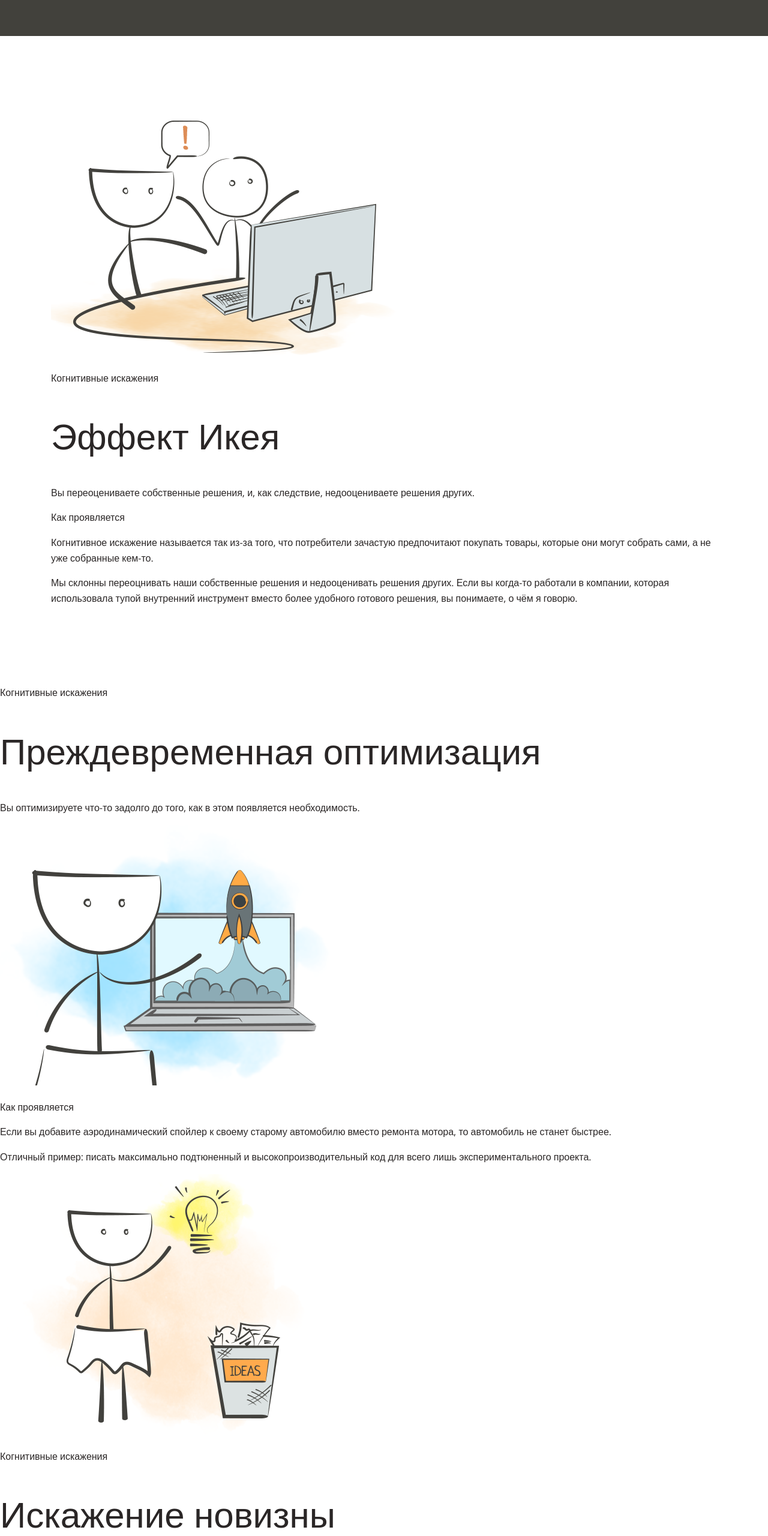
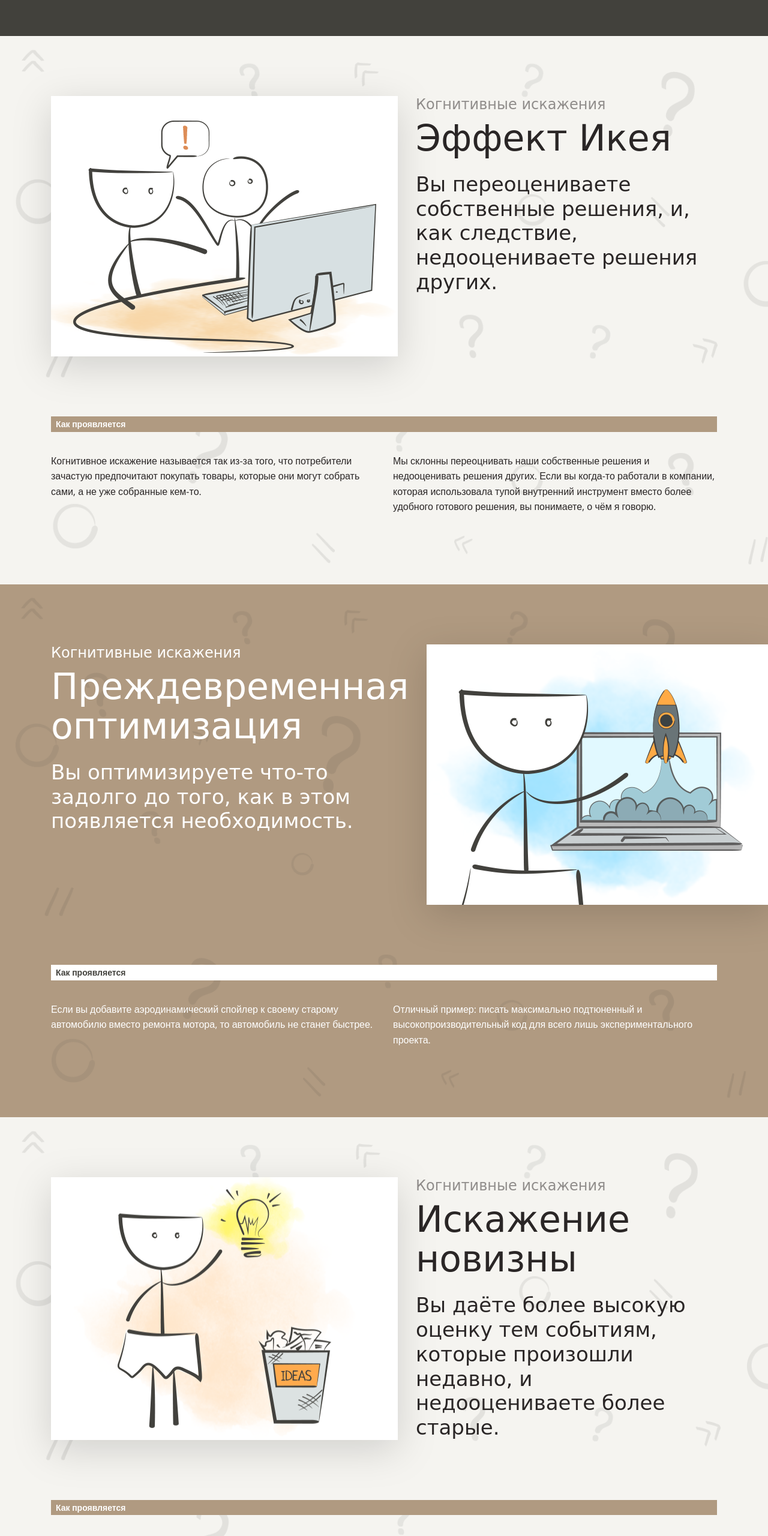
Before and after one commit to malevka/layout-designer-project-lvl1, a website: page src/index.html in a window 1280 px wide. Shown: the part 2766-5326 px from the top of the page at 60% size. Drawn offline with nearby package versions, Linux system fonts and the light colour scheme; a web font is replaced by a local one.

Commit message:
add sections
* add markup for sections
* add styles for sections

```diff
--- a/src/index.html
+++ b/src/index.html
@@ -10,7 +10,7 @@
     <link href="https://fonts.googleapis.com/css2?family=Neucha&display=swap" rel="stylesheet">
 </head>
 <body class="font-main bg-white">
-        <header class="bg bg-light pos-r">
+        <header class="pos-r bg bg-light">
             <section class="container pos-r">
                 <h1 class="font-header hdr-72 h-425 m-0"><span class="txt-primary">Когнитивные<br> искажения</span><br> в программировании</h1>
                 <img class="logo" src="images/main.png" alt="A pic of developer with laptop">
@@ -29,7 +29,7 @@
             <article class="container ta-c">
                 <h2 class="font-header hdr-60 mt-0 mb-30">Чтоже это такое,<br> <span class="txt-primary">когнитивные искажения?</span></h2>
                 <p class="mb-30">Что такое когнитивные искажения. Petrovna Channel</p>
-                <iframe class="video m-a" width="919" height="569" src="https://www.youtube.com/embed/jie9AizBqss" frameborder="0" allowfullscreen></iframe>
+                <iframe class="video shadow m-a" width="919" height="569" src="https://www.youtube.com/embed/jie9AizBqss" frameborder="0" allowfullscreen></iframe>
             </article>
         </section>
         <section id="cognitive-biases" class="bg-primary-dark">
@@ -64,59 +64,89 @@
             </div>
             </article>
         </section>
-        <section class="bg">
-            <article id="ikea-effect" class="container">
-                <img src="images/1.png" alt="Senior developer teaches junior developer">
-                <p>Когнитивные искажения</p>
-                <h2 class="hdr-60">Эффект Икея</h2>
-                <p>Вы переоцениваете собственные решения, и, как следствие, недооцениваете решения других.</p>
-                <p>Как проявляется</p>
-                <p>Когнитивное искажение называется так из-за того, что потребители зачастую предпочитают покупать товары, которые они могут собрать сами, а не уже собранные кем-то.</p>
-                <p>Мы склонны переоцнивать наши собственные решения и недооценивать решения других. Если вы когда-то работали в компании, которая использовала тупой внутренний инструмент вместо более удобного готового решения, вы понимаете, о чём я говорю.</p>
+        <section class="pos-r bg bg-light">
+            <article id="ikea-effect" class="container pos-r">
+                <div class="d-flex">
+                    <img src="images/1.png" alt="Senior developer teaches junior developer" class="col mr-30 shadow">
+                    <div class="col">
+                        <p class="subheader font-header txt-dark-transparent">Когнитивные искажения</p>
+                        <h2 class="hdr-60 font-header m-0 mb-24">Эффект Икея</h2>
+                        <h3 class="hdr-34 font-header m-0">Вы переоцениваете собственные решения, и, как следствие, недооцениваете решения других.</h3>
+                    </div>
+                </div>
+                <p class="subsubheader bg-brown txt-white">Как проявляется</p>
+                <div class="d-flex">
+                    <p class="col mr-30">Когнитивное искажение называется так из-за того, что потребители зачастую предпочитают покупать товары, которые они могут собрать сами, а не уже собранные кем-то.</p>
+                    <p class="col">Мы склонны переоцнивать наши собственные решения и недооценивать решения других. Если вы когда-то работали в компании, которая использовала тупой внутренний инструмент вместо более удобного готового решения, вы понимаете, о чём я говорю.</p>
+                </div>
             </article>
         </section>
-        <section>
-            <article id="premature-optimization">
-                <p>Когнитивные искажения</p>
-                <h2 class="hdr-60">Преждевременная оптимизация</h2>
-                <p>Вы оптимизируете что-то задолго до того, как в этом появляется необходимость.</p>
-                <img src="images/2.png" alt="A developer and rocket starts from laptop">
-                <p>Как проявляется</p>
-                <p>Если вы добавите аэродинамический спойлер к своему старому автомобилю вместо ремонта мотора, то автомобиль не станет быстрее.</p>
-                <p>Отличный пример: писать максимально подтюненный и высокопроизводительный код для всего лишь экспериментального проекта.</p>
+        <section class="pos-r bg bg-brown">
+            <article id="premature-optimization" class="container pos-r">
+                <div class="d-flex">
+                    <div class="col mr-30">
+                        <p class="subheader font-header txt-white">Когнитивные искажения</p>
+                        <h2 class="hdr-60 font-header m-0 mb-24 txt-white">Преждевременная оптимизация</h2>
+                        <h3 class="hdr-34 font-header m-0 txt-white">Вы оптимизируете что-то задолго до того, как в этом появляется необходимость.</h3>
+                    </div>
+                    <img src="images/2.png" alt="A developer and rocket starts from laptop" class="col shadow">
+                </div>
+                <p class="subsubheader bg-white txt-primary-dark">Как проявляется</p>
+                <div class="d-flex">
+                    <p class="col mr-30 txt-white">Если вы добавите аэродинамический спойлер к своему старому автомобилю вместо ремонта мотора, то автомобиль не станет быстрее.</p>
+                    <p class="col txt-white">Отличный пример: писать максимально подтюненный и высокопроизводительный код для всего лишь экспериментального проекта.</p>
+                </div>
             </article>
         </section>
-        <section>
-            <article id="novelty-bias">
-                <img src="images/3.png" alt="A man with a light bulb and a basket of ideas">
-                <p>Когнитивные искажения</p>
-                <h2 class="hdr-60">Искажение новизны</h2>
-                <p>Вы даёте более высокую оценку тем событиям, которые произошли недавно, и недооцениваете более старые.</p>
-                <p>Как проявляется</p>
-                <p>Часто это искажение настигает нас, когда нужно решение проблемы и… о! Мы как раз только что решили подобную проблему! Давайте использовать это же решение, потому что оно сработало, и мы помним как!</p>
-                <p>Вы замечаете, что пользуетесь теми же рабочими методиками раз за разом? Если да, возможно, вы смотрите на разные проблемы под одним и тем же углом.</p>
+        <section class="pos-r bg bg-light">
+            <article id="novelty-bias" class="container pos-r">
+                <div class="d-flex">
+                    <img src="images/3.png" alt="A man with a light bulb and a basket of ideas" class="col shadow mr-30">
+                    <div class="col">
+                        <p class="subheader font-header txt-dark-transparent">Когнитивные искажения</p>
+                        <h2 class="hdr-60 font-header m-0 mb-24">Искажение новизны</h2>
+                        <h3 class="hdr-34 font-header m-0">Вы даёте более высокую оценку тем событиям, которые произошли недавно, и недооцениваете более старые.</h3>
+                    </div>
+                </div>
+                <p class="subsubheader bg-brown txt-white">Как проявляется</p>
+                <div class="d-flex">
+                    <p class="col mr-30">Часто это искажение настигает нас, когда нужно решение проблемы и… о! Мы как раз только что решили подобную проблему! Давайте использовать это же решение, потому что оно сработало, и мы помним как!</p>
+                    <p class="col">Вы замечаете, что пользуетесь теми же рабочими методиками раз за разом? Если да, возможно, вы смотрите на разные проблемы под одним и тем же углом.</p>
+                </div>
             </article>
         </section>
-        <section>
-            <article id="present-bias">
-                <p>Когнитивные искажения</p>
-                <h2 class="hdr-60">Гиперболическое обесценивание</h2>
-                <p>Вы гонитесь за немедленной маленькой выгодой и игнорируете более крупную, недоступную сейчас, но доступную в будущем.</p>
-                <img src="images/4.png" alt="A man with box of gold and a mount">
-                <p>Как проявляется</p>
-                <p>Вы когда-нибудь откладывали написание теста? Ловили себя на использовании клавиш-стрелок в Vim? Поздравляю, у вас наблюдается гиперболическое обесценивание. </p>
-                <p>Немедленная выгода от использования чего-то быстродоступного значительно смягчает боль, которую нужно перетерпеть, чтобы усвоить правильный синтаксис для перемещения на нужную строчку. Но как только вы поймёте как перемещаться быстрее, выгода в будущем намного выше. В итоге вы сохраните много времени.</p>
+        <section class="pos-r bg bg-brown">
+            <article id="present-bias" class="container pos-r">
+                <div class="d-flex">
+                    <div class="col mr-30">
+                        <p class="subheader font-header txt-white">Когнитивные искажения</p>
+                        <h2 class="hdr-60 font-header m-0 mb-24 txt-white">Гиперболическое обесценивание</h2>
+                        <h3 class="hdr-34 font-header m-0 txt-white">Вы гонитесь за немедленной маленькой выгодой и игнорируете более крупную, недоступную сейчас, но доступную в будущем.</h3>
+                    </div>
+                    <img src="images/4.png" alt="A man with box of gold and a mount" class="col shadow">
+                </div>
+                <p class="subsubheader bg-white txt-primary-dark">Как проявляется</p>
+                <div class="d-flex">
+                    <p class="col mr-30 txt-white">Вы когда-нибудь откладывали написание теста? Ловили себя на использовании клавиш-стрелок в Vim? Поздравляю, у вас наблюдается гиперболическое обесценивание. </p>
+                    <p class="col txt-white">Немедленная выгода от использования чего-то быстродоступного значительно смягчает боль, которую нужно перетерпеть, чтобы усвоить правильный синтаксис для перемещения на нужную строчку. Но как только вы поймёте как перемещаться быстрее, выгода в будущем намного выше. В итоге вы сохраните много времени.</p>
+                </div>
             </article>
         </section>
-        <section>
-            <article id="planning-fallacy">
-                <img src="images/5.png" alt="A man with clock and todo list">
-                <p>Когнитивные искажения</p>
-                <h2 class="hdr-60">Ошибка планирования</h2>
-                <p>Неправильно рассчитывать время необходимое для завершения задачи.</p>
-                <p>Как проявляется</p>
-                <p>Одно из искажений, которое должно признать большинство из нас. И менеджеры проекта, и сами пользователи продукта — все склонны ставить сроки, в которые невозможно закончить запланированное.</p>
-                <p>Это отлично выражается в старом афоризме: <br>Первые 90% готового кода отнимают первые 90% времени разработки. Оставшиеся 10% отнимают вторые 90% времени разработки.</p>
+        <section class="pos-r bg bg-light">
+            <article id="planning-fallacy" class="container pos-r">
+                <div class="d-flex">
+                    <img src="images/5.png" alt="A man with clock and todo list" class="col mr-30 shadow">
+                    <div class="col">
+                        <p class="subheader font-header txt-dark-transparent">Когнитивные искажения</p>
+                        <h2 class="hdr-60 font-header m-0 mb-24">Ошибка планирования</h2>
+                        <h3 class="hdr-34 font-header m-0">Неправильно рассчитывать время необходимое для завершения задачи.</h3>
+                    </div>
+                </div>
+                <p class="subsubheader bg-brown txt-white">Как проявляется</p>
+                <div class="d-flex">
+                    <p class="col mr-30">Одно из искажений, которое должно признать большинство из нас. И менеджеры проекта, и сами пользователи продукта — все склонны ставить сроки, в которые невозможно закончить запланированное.</p>
+                    <p class="col">Это отлично выражается в старом афоризме: <br>Первые 90% готового кода отнимают первые 90% времени разработки. Оставшиеся 10% отнимают вторые 90% времени разработки.</p>
+                </div>
             </article>
         </section>
     </main>
--- a/src/styles/atomic.css
+++ b/src/styles/atomic.css
@@ -48,6 +48,10 @@
   margin: auto;
 }
 
+.mb-24 {
+  margin-bottom: 24px;
+}
+
 .mb-30 {
   margin-bottom: 30px;
 }
@@ -76,9 +80,17 @@
   padding-top: 100px;
 }
 
+.pl-8 {
+  padding-left: 8px;
+}
+
 /** TYPOGRAPHY **/
 .ta-c {
   text-align: center;
+}
+
+.fs-14 {
+  font-size: 14px;
 }
 
 .fs-64 {
@@ -161,3 +173,7 @@
 .txt-blue {
   color: var(--blue-color);
 }
+
+.shadow {
+  filter: drop-shadow(0 16px 32px rgba(0, 0, 0, 0.15));
+}
--- a/src/styles/style.css
+++ b/src/styles/style.css
@@ -102,6 +102,7 @@ body {
 }
 
 .hdr-34 {
+  font-weight: normal;
   font-size: 34px;
 }
 
@@ -115,6 +116,19 @@ body {
 
 .video {
   margin-bottom: -200px;
+}
 
-  filter: drop-shadow(0 16px 32px rgba(0, 0, 0, 0.15));
+.subheader {
+  margin: 0 0 8px 0;
+
+  font-size: 24px;
 }
+
+.subsubheader {
+  margin: 100px 0 20px 0;
+  padding: 0 0 0 8px;
+
+  font-weight: bold;
+
+  font-size: 14px;
+}
```
